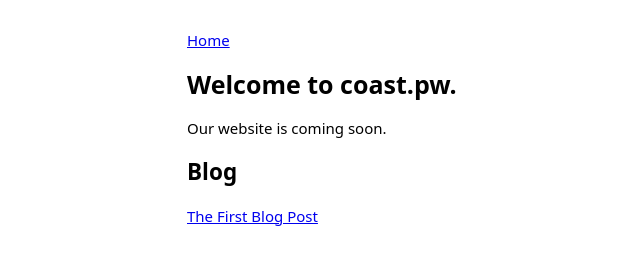
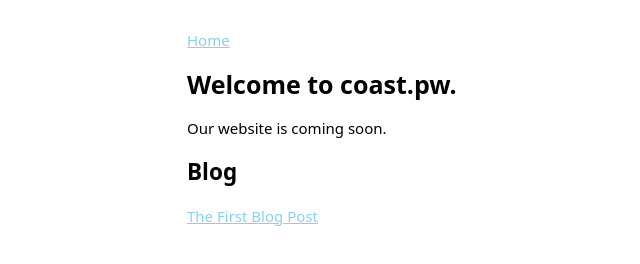
Before and after one commit to sutrosite/coast, a plain HTML site: page index.html in a window 1280 px wide. Shown: the whole page, without its empty margins (213-853 px from the left). Drawn offline with Linux system fonts and the light colour scheme.

Commit message:
Update style.css

```diff
--- a/style.css
+++ b/style.css
@@ -21,3 +21,9 @@ body {
   margin-right: 400px;
   margin-left: 400px;
 }
+a {
+  style: "text-decoration:none";
+  color: #89CFF0;
+  font-family: "Noto Sans";
+  font-size: 15px;
+}
```
